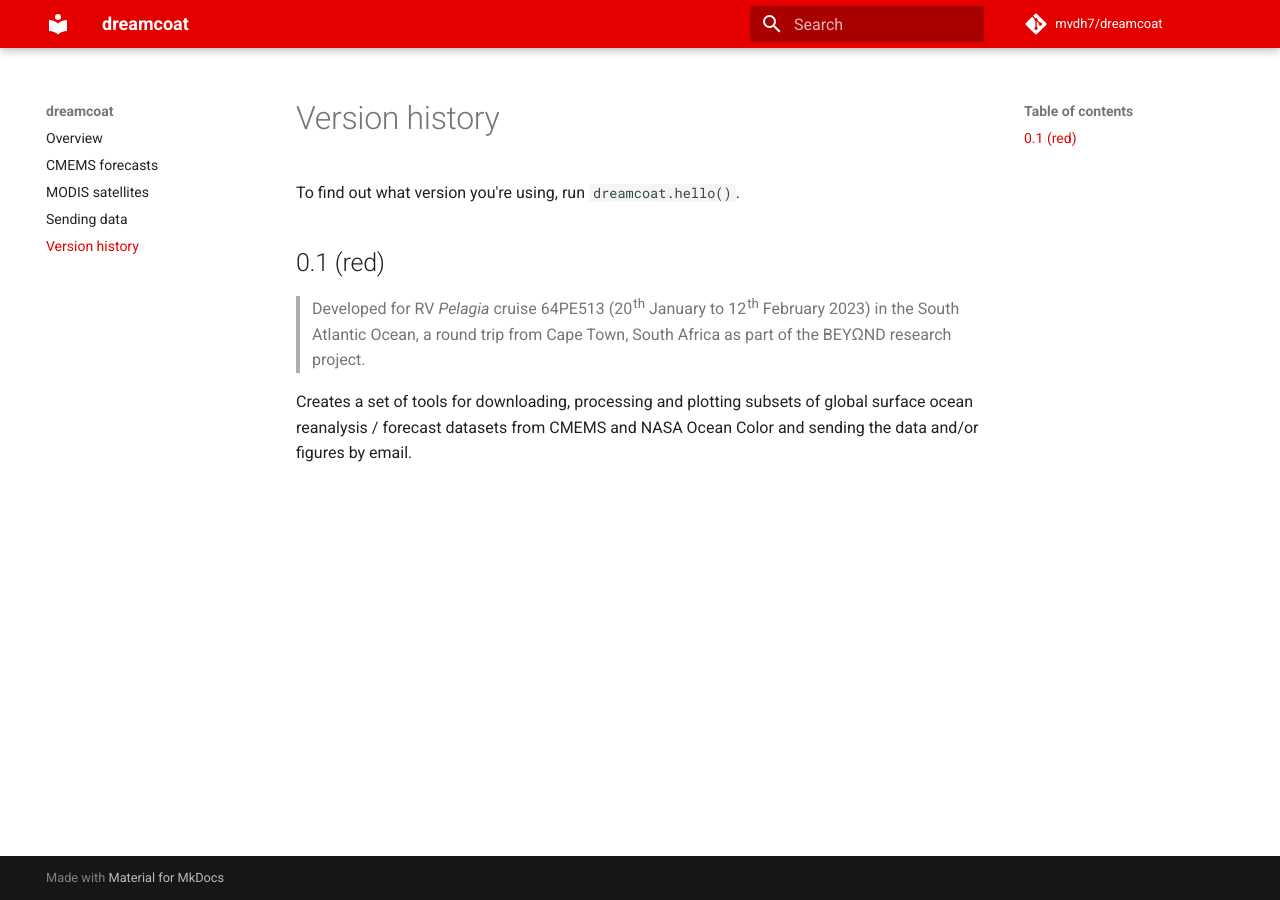
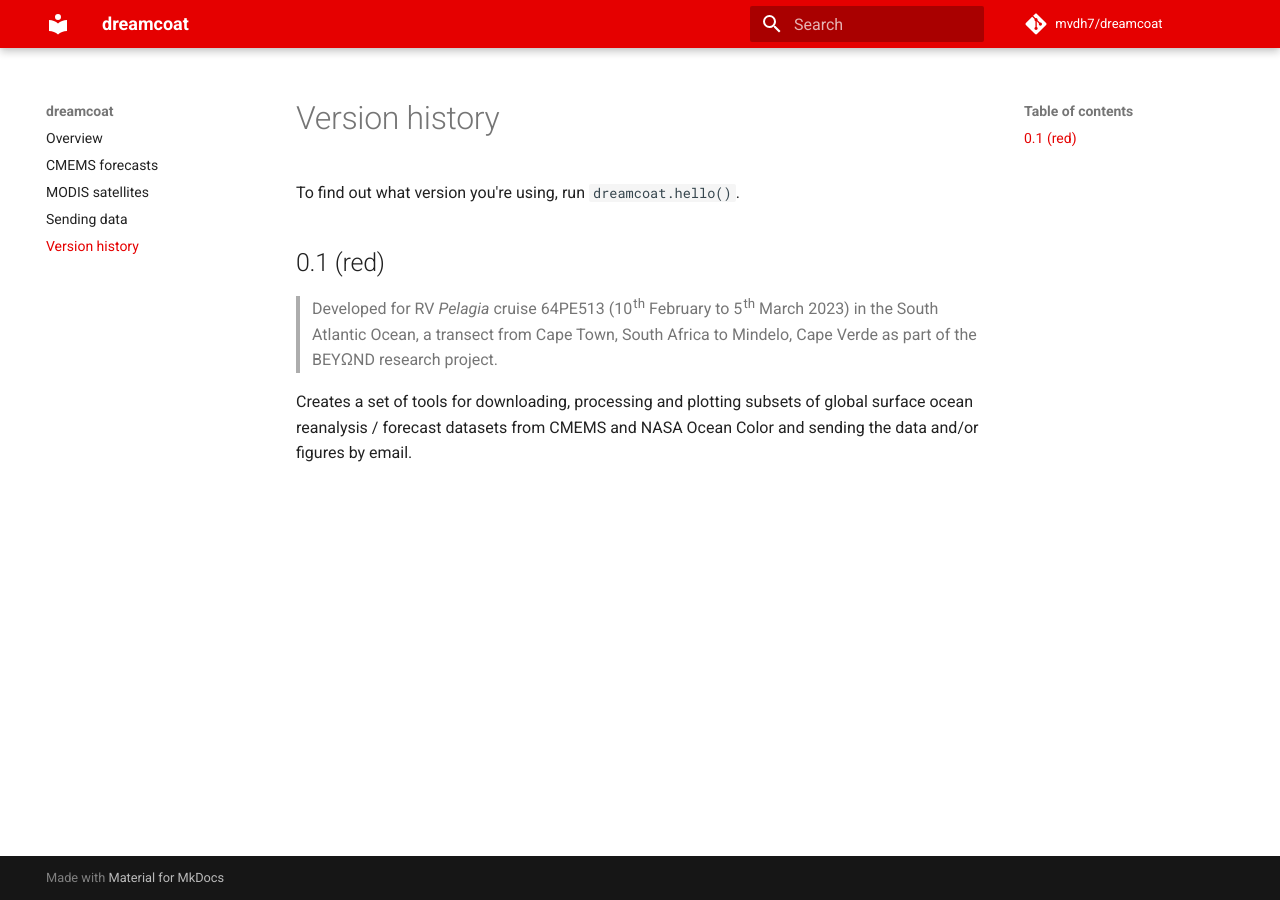
Before and after one commit to mvdh7/dreamcoat, an MkDocs documentation site: the page built from docs/versions.md, in a window 1280 px wide. Built offline with MkDocs 1.6.1 and Material for MkDocs 9.7.7, drawn with Linux system fonts in a browser that asks for light colours; comment, search, counter and statistics services are not loaded.

Commit message:
Update cruise info

```diff
--- a/docs/versions.md
+++ b/docs/versions.md
@@ -4,6 +4,6 @@ To find out what version you're using, run `dreamcoat.hello()`.
 
 ## 0.1 (red)
 
-> Developed for RV *Pelagia* cruise 64PE513 (20<sup>th</sup> January to 12<sup>th</sup> February 2023) in the South Atlantic Ocean, a round trip from Cape Town, South Africa as part of the BEYΩND research project.
+> Developed for RV *Pelagia* cruise 64PE513 (10<sup>th</sup> February to 5<sup>th</sup> March 2023) in the South Atlantic Ocean, a transect from Cape Town, South Africa to Mindelo, Cape Verde as part of the BEYΩND research project.
 
 Creates a set of tools for downloading, processing and plotting subsets of global surface ocean reanalysis / forecast datasets from CMEMS and NASA Ocean Color and sending the data and/or figures by email.
```
